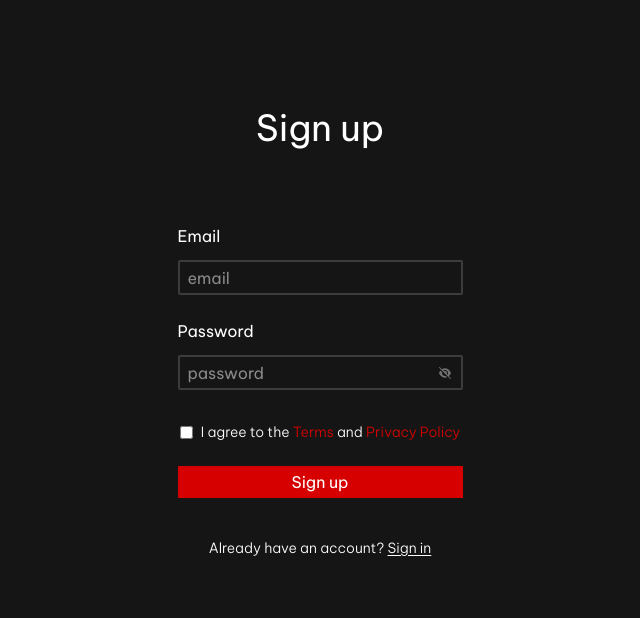
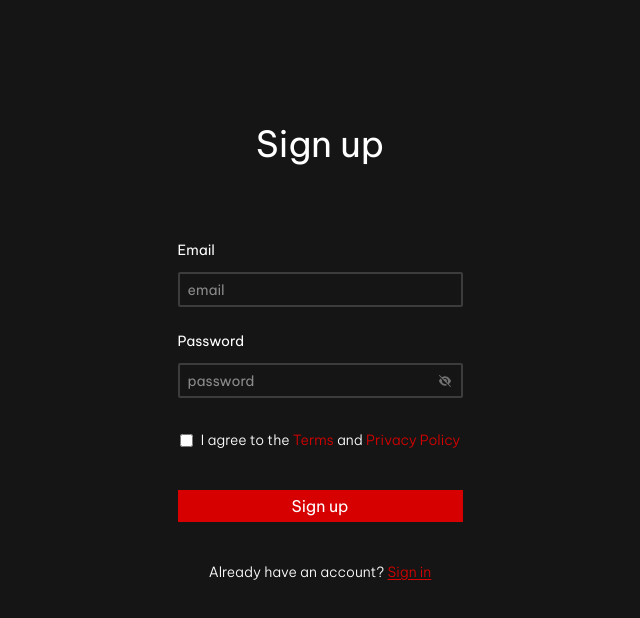
Before and after one commit to Stefan1400/ato, a React (Vite) app in the folder client/: page / in a window 1280 px wide. Shown: the top 618 px of the page, without its empty margins (320-960 px from the left). Built offline with nearby package versions, Linux system fonts and the light colour scheme; a web font is replaced by a local one.

Commit message:
refactor(auth): improve sign up page validation logic

```diff
--- a/client/src/features/auth/RegisterPage.tsx
+++ b/client/src/features/auth/RegisterPage.tsx
@@ -1,10 +1,54 @@
-import React, { useState } from "react"
+import React, { useState } from "react";
 
 function RegisterPage() {
 
    const [passwordHidden, setPasswordHidden] = useState(true);
    const [currentEmail, setCurrentEmail] = useState('');
    const [currentPassword, setCurrentPassword] = useState('');
+   const [termsChecked, setTermsChecked] = useState(false);
+
+   type Errors = {
+      email: string,
+      password: string,
+      terms: string
+   };
+
+   const [errors, setErrors] = useState<Errors>({
+      email: '',
+      password: '',
+      terms: ''
+   });
+
+   const EMAIL_REGEX = /^[^\s@]+@[^\s@]+\.[^\s@]+$/;
+
+   const handleRegister = (e: React.FormEvent<HTMLFormElement>) => {
+      e.preventDefault();
+
+      const newErrors = {
+         email: '',
+         password: '',
+         terms: ''
+      };
+
+      if (!currentEmail) {
+         newErrors.email = 'Email is required';
+      } else if (!EMAIL_REGEX.test(currentEmail)) {
+         newErrors.email = 'Please enter a valid email address';
+      };
+
+      if (!currentPassword) {
+         newErrors.password = 'Password is required';
+      } else if (currentPassword.length < 8 || currentPassword.length > 64) {
+         newErrors.password = 'Password must be 8-64 characters'
+      }
+
+      if (!termsChecked) {
+         newErrors.terms = 'You must accept the terms and conditions';
+      };
+
+      setErrors(newErrors);
+   }
+
 
    const handleEmailChange = (e: React.ChangeEvent<HTMLInputElement>) => {
       const value = e.target.value;
@@ -20,30 +64,34 @@ function RegisterPage() {
    <div className='w-screen h-screen bg-[#151515]'>
       <main className='text-white w-screen h-screen flex p-4 flex-col items-center gap-10'>
          <header className=''>
-            <h1 className='text-4xl font-normal text-white text-center mt-23 mb-0'>Sign up</h1>
+            <h1 className='text-4xl font-normal text-white text-center mt-27 mb-0'>Sign up</h1>
          </header>
 
-         <form className='flex w-screen flex-col justify-between items-center gap-3 mt-4' action="#">
+         <form onSubmit={handleRegister} className='flex w-screen flex-col justify-between items-center gap-3 mt-4'>
             <div className="w-screen flex flex-col mt-2 mb-2 items-center">
                <label
-                  className='text-white flex flex-col gap-3 p-3'
-                  htmlFor="username">Email
+                  className='text-white flex flex-col gap-3 p-3 text-sm'
+                  htmlFor="email">Email
 
                   <input
-                     className='border-2 border-[#3C3C3C] rounded-xs px-2 h-[35px] w-[285px]'
-                     type="text"
+                     className={`${errors.email ? 'border-red-700' : 'border-[#3C3C3C]'} border-2 border-[#3C3C3C] rounded-xs px-2 h-[35px] w-[285px]`}
+                     type="email"
                      placeholder='email'
                      value={currentEmail}
                      onChange={handleEmailChange}
                   />
+                  {errors.email && (
+                     <span className="text-xs font-extralight text-red-500">{errors.email}</span>
+                  )}
                </label>
+
                <label
-                  className='text-white flex flex-col gap-3 p-3 relative'
+                  className='text-white flex flex-col gap-3 p-3 relative text-sm'
                   htmlFor="password">Password
 
                   <div className="relative w-[285px]">
                      <input
-                        className="border-2 border-[#3C3C3C] rounded-xs h-[35px] w-[285px] pr-10 pl-2"
+                        className={`${errors.password ? 'border-red-700' : 'border-[#3C3C3C]'} border-2 border-[#3C3C3C] rounded-xs h-[35px] w-[285px] pr-10 pl-2`}
                         type={passwordHidden ? 'password' : 'text'}
                         placeholder='password'
                         value={currentPassword}
@@ -76,19 +124,26 @@ function RegisterPage() {
                         </svg>
                      )}
                   </div>
+                  {errors.password && (
+                     <span className="text-xs font-extralight text-red-500">{errors.password}</span>
+                  )}
                </label>
             </div>
-            <div className="flex items-center gap-2 self-center mb-3">
-               <input className="accent-transparent" type="checkbox" />
-               <span className="font-light text-sm">I agree to the <a className="text-[#D60000]" href="#">Terms</a> and <a className="text-[#D60000]" href="#">Privacy Policy</a></span>
+            <div className="flex flex-col mb-4">
+               <div className="flex items-center gap-2 self-center mb-3">
+                  <input onChange={(e: React.ChangeEvent<HTMLInputElement>) => setTermsChecked(e.target.checked)} checked={termsChecked} className="accent-red-700" type="checkbox" />
+                  <span className="font-light text-sm">I agree to the <a className="text-[#D60000]" href="#">Terms</a> and <a className="text-[#D60000]" href="#">Privacy Policy</a></span>
+               </div>
+               {errors.terms && (
+                  <span className="text-xs font-extralight text-red-500">{errors.terms}</span>
+               )}
             </div>
-
-            <button className="w-[285px] h-[32px] bg-[#D60000]" type='submit'>Sign up</button>
+            <button type="submit" className="w-[285px] h-[32px] bg-[#D60000]">Sign up</button>
          </form>
-         <p className="font-light text-sm">Already have an account? <span className="underline underline-offset-2">Sign in</span></p>
+         <p className="font-light text-sm">Already have an account? <span className="underline underline-offset-2 text-[#D60000]">Sign in</span></p>
       </main>
    </div>
   )
 }
 
-export default RegisterPage
+export default RegisterPage;
```
